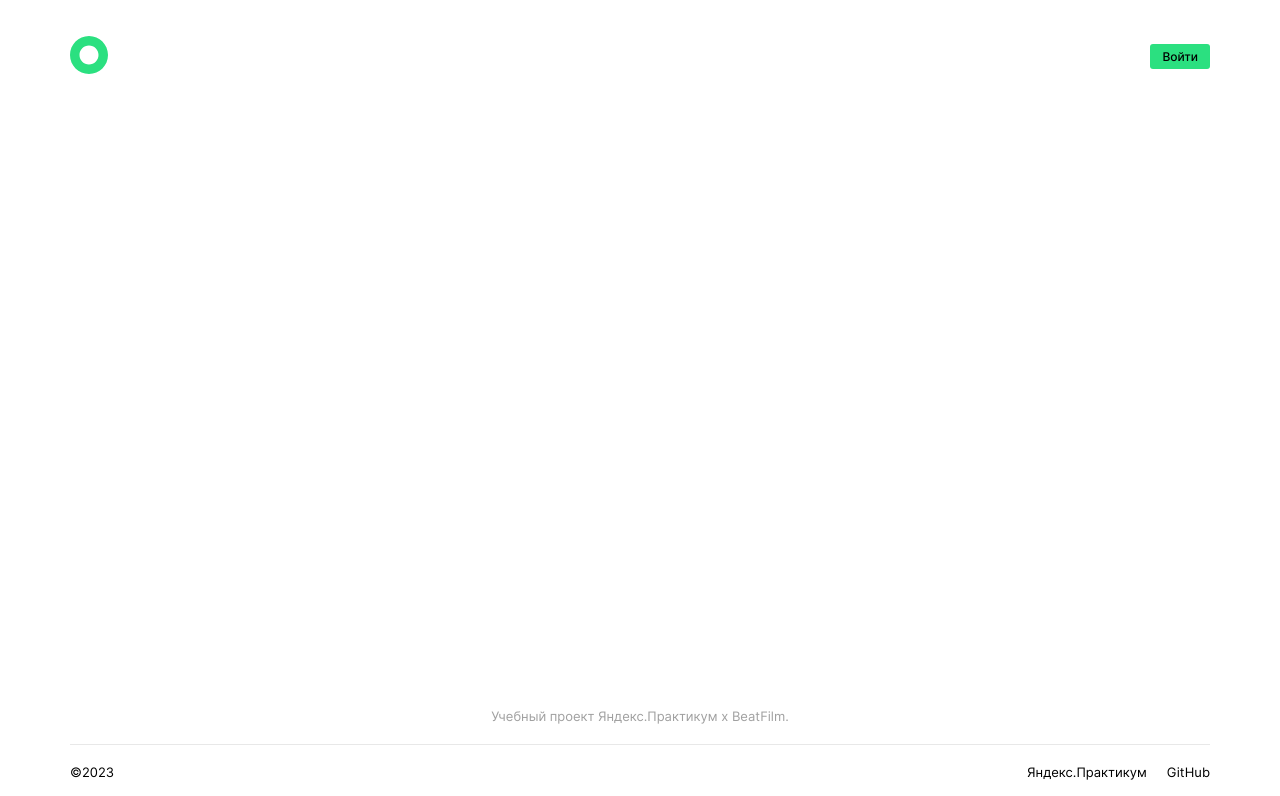
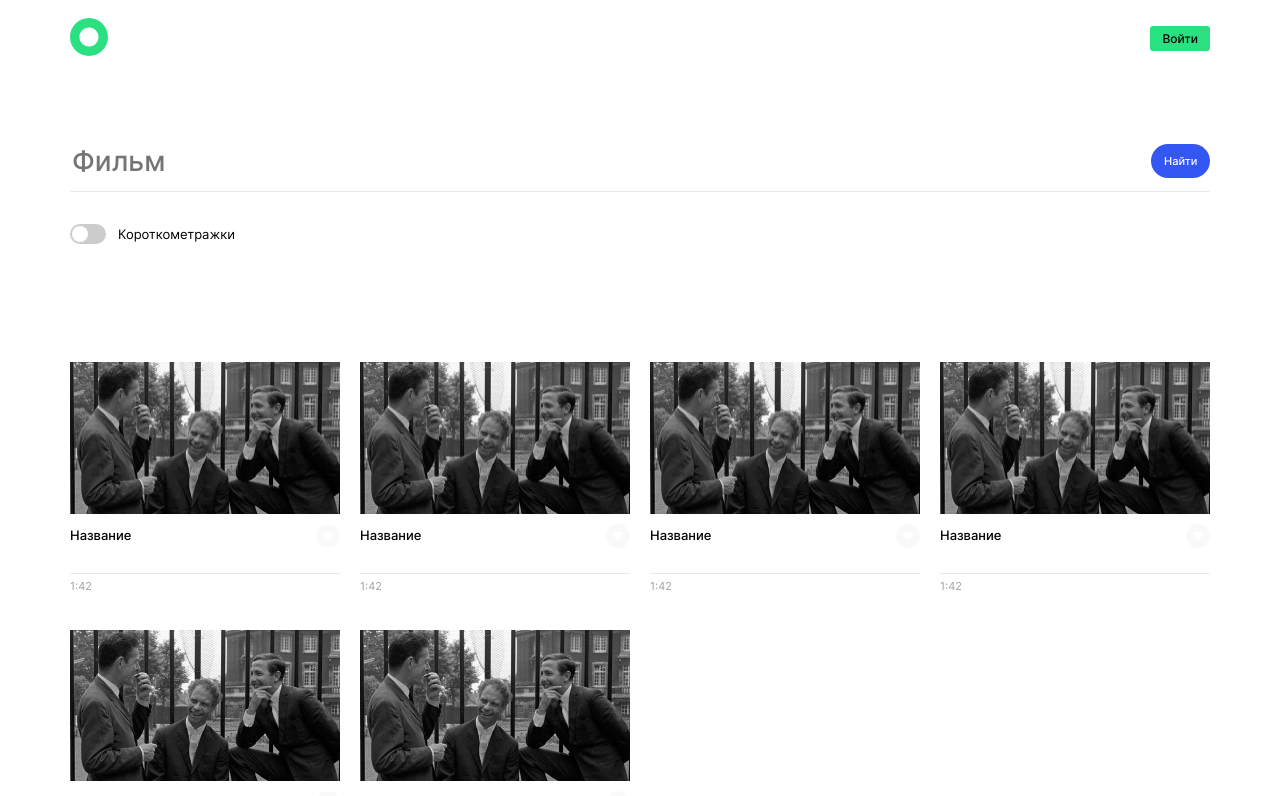
Before and after one commit to 1998max7362/movies-explorer-frontend, a React (Create React App) app: page /saved-movies in a window 1280 px wide. Shown: the top 796 px of the page. Built offline with nearby package versions, Linux system fonts and the light colour scheme.

Commit message:
saved movies

```diff
--- a/src/App.js
+++ b/src/App.js
@@ -34,7 +34,7 @@ function App() {
               element={<Main />} />
             <Route
               path="saved-movies"
-              element={<SavedMovies />} />
+              element={<Movies saved/>} />
             <Route
               path="movies"
               element={<Movies />} />
--- a/src/components/Movies/Movies.js
+++ b/src/components/Movies/Movies.js
@@ -2,7 +2,7 @@ import { SearchMovies } from "./SearchForm/SearchMovies"
 import { MoviesGrid } from "./MoviesGrid/MoviesGrid"
 import "./Movies.css"
 
-export const Movies = () => {
+export const Movies = ({saved}) => {
     return <section className="movies">
         <SearchMovies />
         <MoviesGrid />
```
